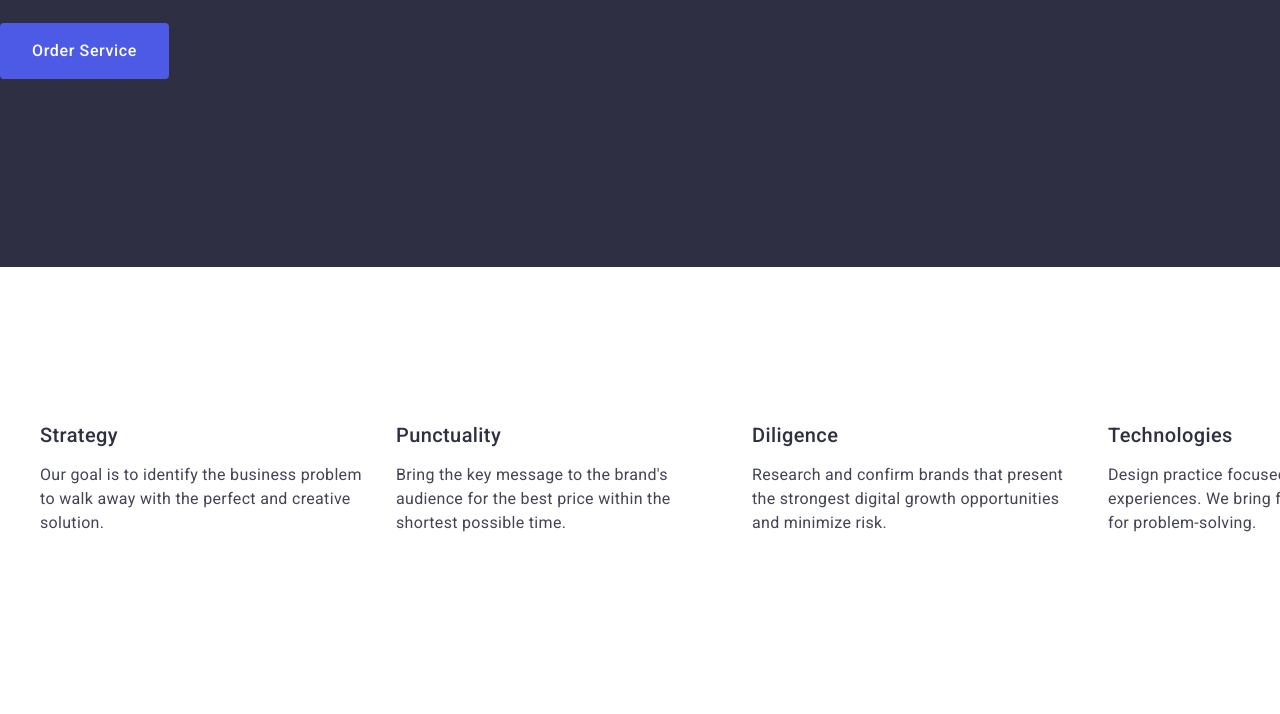
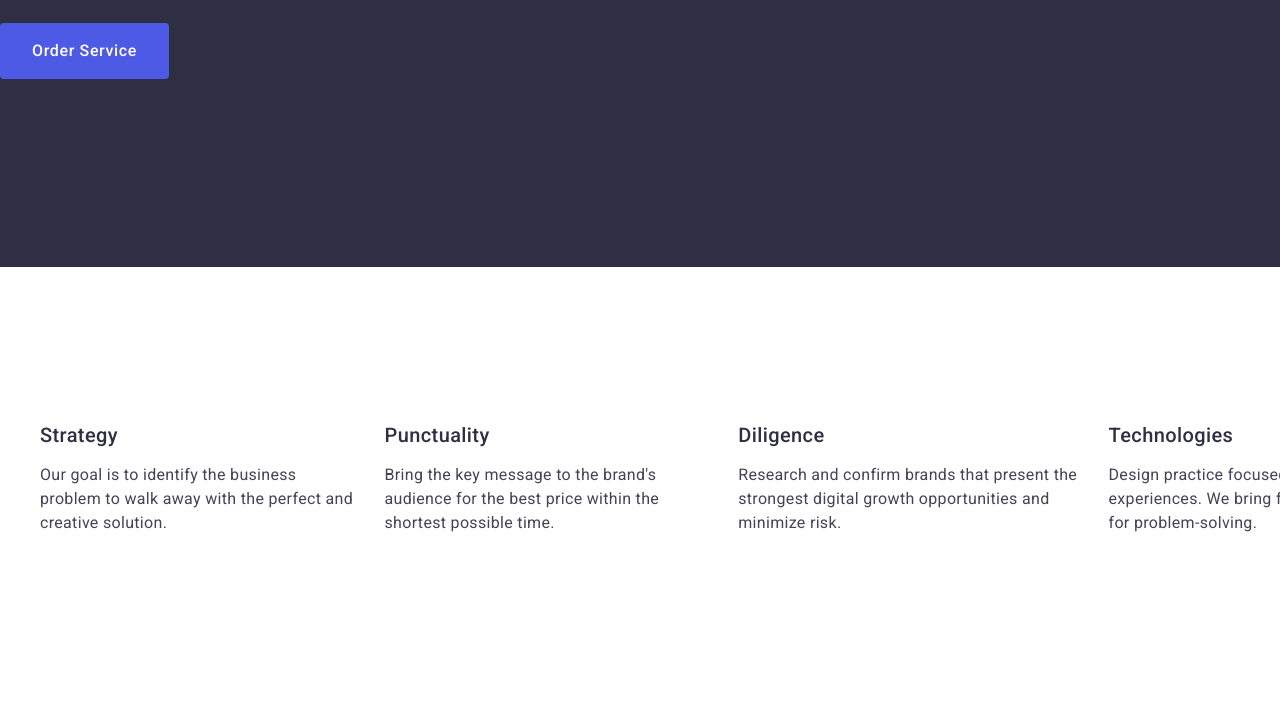
Before and after one commit to Woolfy25/goit-markup-hw-03, a plain HTML site: page index.html in a window 1280 px wide. Shown: the part 435-1149 px from the top of the page. Drawn offline with nearby package versions, Linux system fonts and the light colour scheme.

Commit message:
tema 3.4.1.7

```diff
--- a/css/styles.css
+++ b/css/styles.css
@@ -209,14 +209,13 @@ img {
 .section-one-div {
   width: 1440px;
 }
+
 .section-one-list {
   display: flex;
   gap: 24px;
 }
 
 .section-one-list-child {
-  gap: 24px;
-  width: 100%;
   min-width: 264px;
 }
 
```
